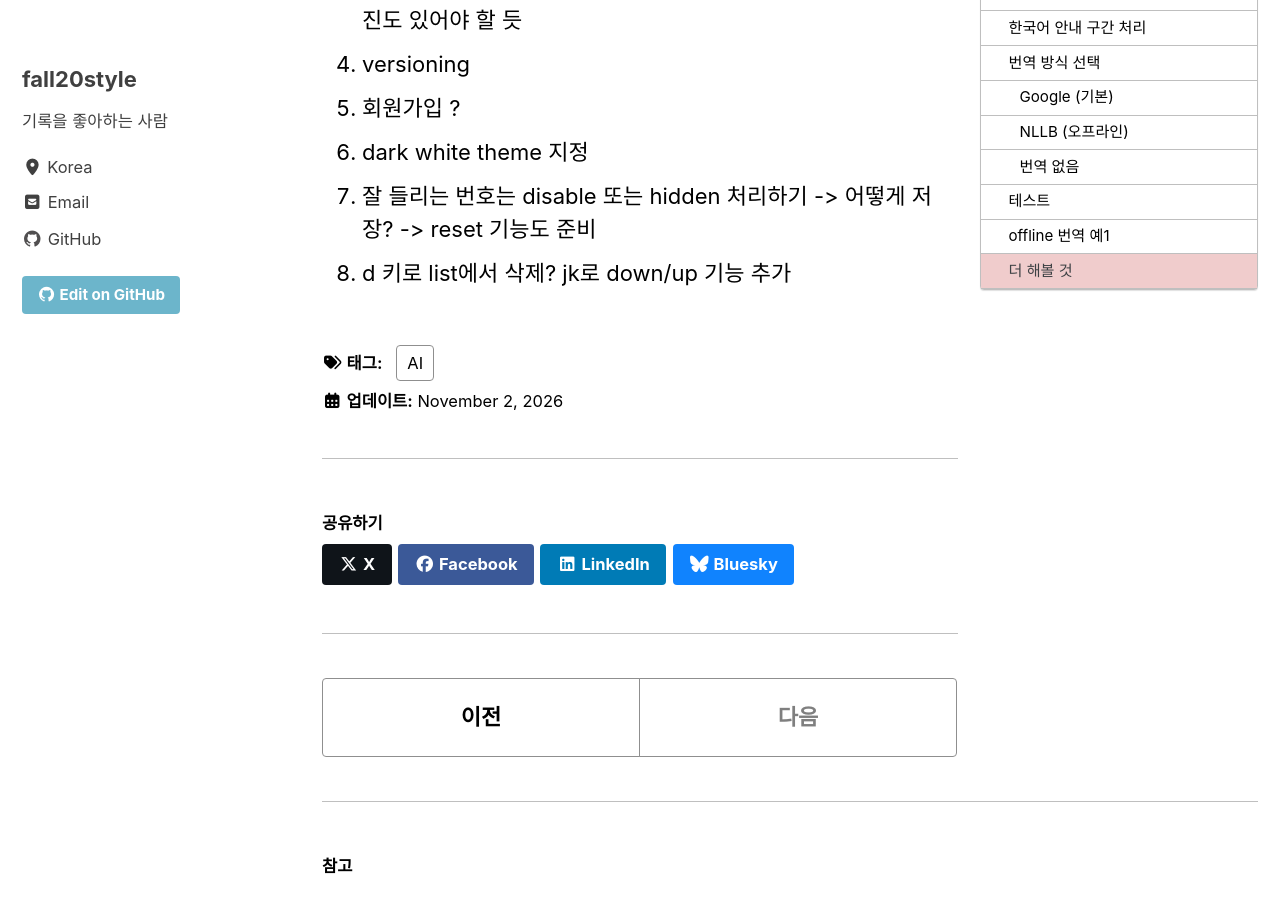
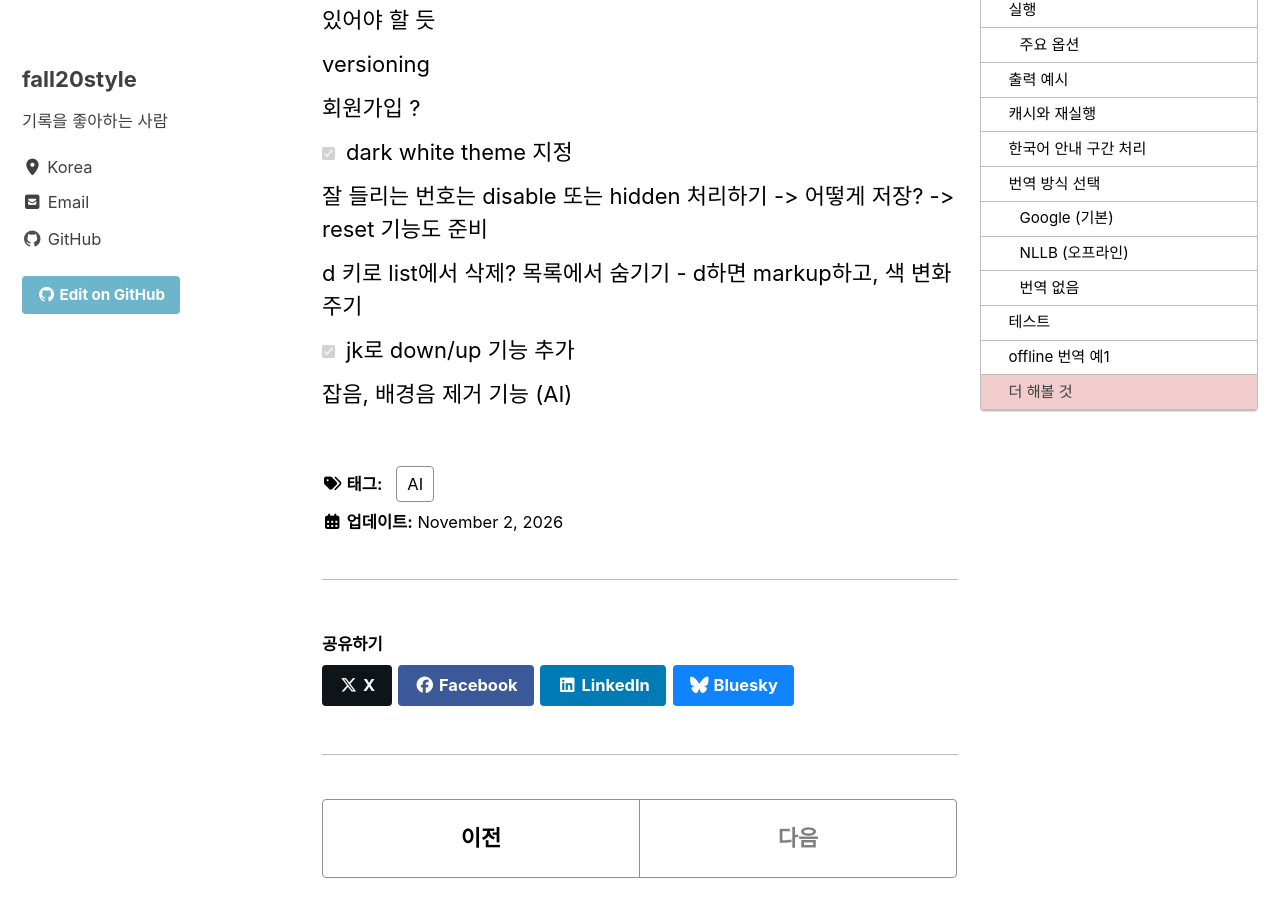
Before and after one commit to fall20style/fall20style.github.io, a Jekyll site: the page built from _posts/2026-11-02-mp3-ai-app.md, in a window 1280 px wide and 900 px high, scrolled down 7382 px. Built offline with Jekyll 4.4.1, drawn with Linux system fonts in a browser that asks for light colours; cached includes are drawn as plain includes.

Commit message:
Update 2026-11-02-mp3-ai-app.md

```diff
--- a/_posts/2026-11-02-mp3-ai-app.md
+++ b/_posts/2026-11-02-mp3-ai-app.md
@@ -226,6 +226,8 @@ python main.py data/ksat_2026_english.mp3 --out-dir output_offline2 --formats sr
 3. 배포 서버를 간단하게 만들어 볼 것 - podcast style? - 표지 사진도 있어야 할 듯
 4. versioning
 5. 회원가입 ?
-6. dark white theme 지정
+6. [X] dark white theme 지정
 7. 잘 들리는 번호는 disable 또는 hidden 처리하기 -> 어떻게 저장? -> reset 기능도 준비
-8. d 키로 list에서 삭제? jk로 down/up 기능 추가
+8. d 키로 list에서 삭제? 목록에서 숨기기 - d하면 markup하고, 색 변화 주기
+9. [X] jk로 down/up 기능 추가
+10. 잡음, 배경음 제거 기능 (AI)
```
